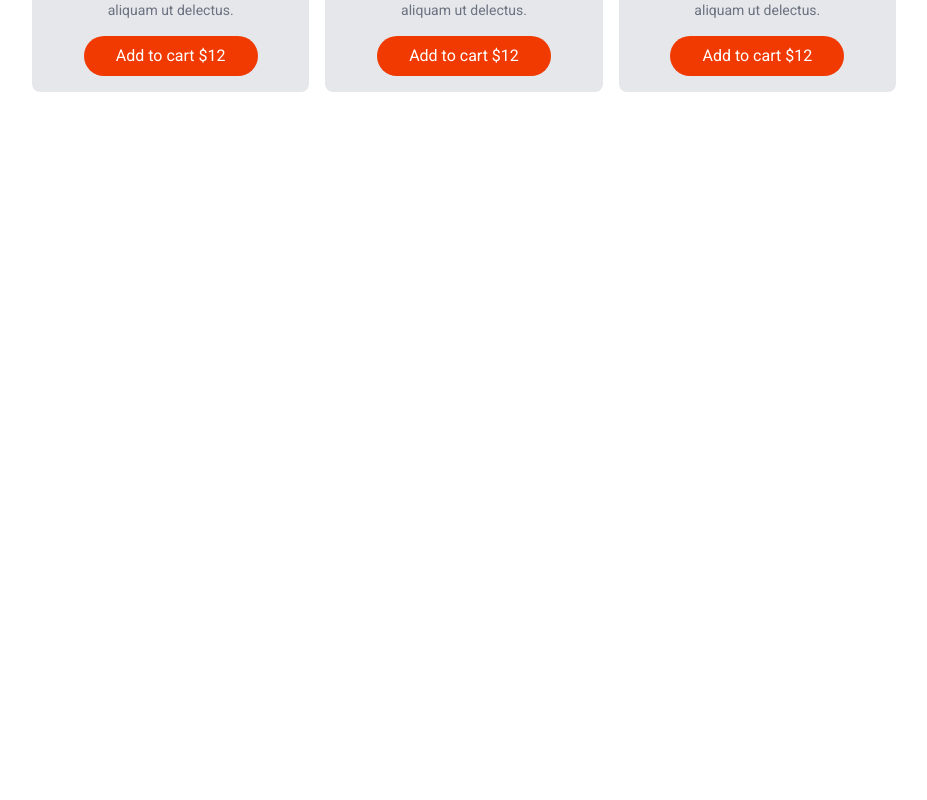
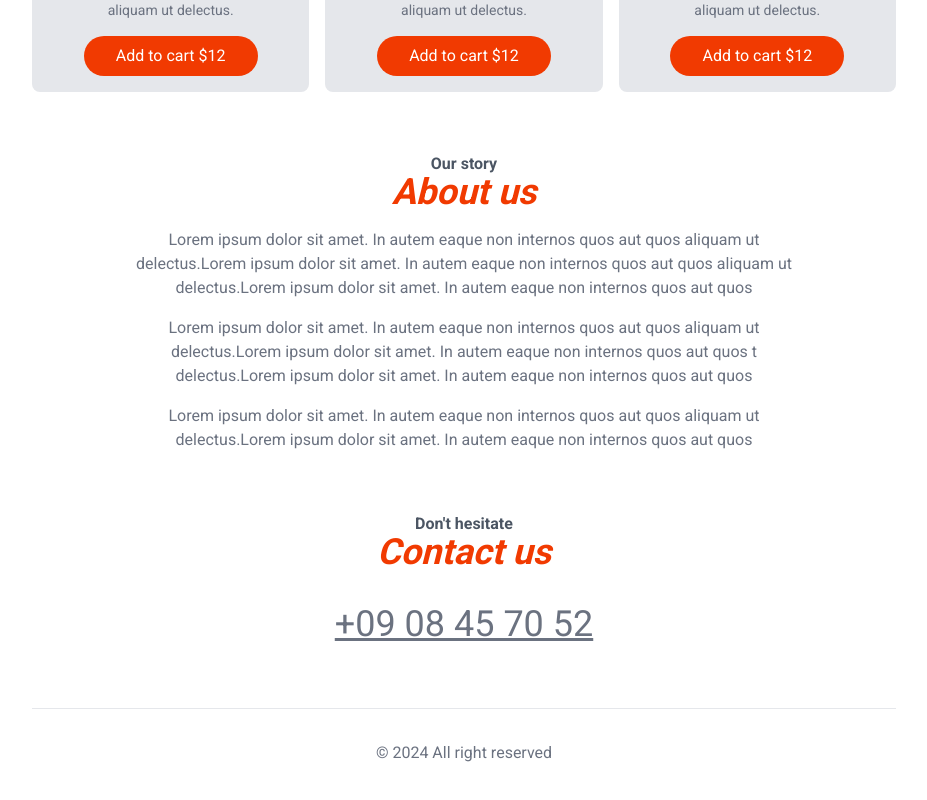
Before and after one commit to Jimmy-Ctln/Pizza-ordering-app, a Next.js app: page / in a window 1280 px wide. Shown: the part 1004-1804 px from the top of the page, without its empty margins (176-1103 px from the left). Before the commit the page ends 1112 px from the top, so only its background shows below. Built offline with nearby package versions, Linux system fonts and the light colour scheme.

Commit message:
Addition of a section at the bottom of the main page

```diff
--- a/src/app/page.js
+++ b/src/app/page.js
@@ -1,13 +1,47 @@
-import {Header} from "@/components/layout/Header"
-import {Hero} from "@/components/layout/Hero"
+import { Header } from "@/components/layout/Header";
+import { Hero } from "@/components/layout/Hero";
 import { HomeMenu } from "@/components/layout/HomeMenu";
+import { SectionHeader } from "@/components/layout/SectionHeader";
 
 export default function Home() {
   return (
     <>
-    <Header/>
-    <Hero/>
-    <HomeMenu/>
+      <Header />
+      <Hero />
+      <HomeMenu />
+      <section className="text-center my-16">
+        <SectionHeader subHeader={"Our story"} mainHeader={"About us"} />
+        <div className="text-gray-500 max-w-2xl mx-auto mt-4 flex flex-col gap-4">
+          <p>
+            Lorem ipsum dolor sit amet. In autem eaque non internos quos aut
+            quos aliquam ut delectus.Lorem ipsum dolor sit amet. In autem eaque
+            non internos quos aut quos aliquam ut delectus.Lorem ipsum dolor sit
+            amet. In autem eaque non internos quos aut quos
+          </p>
+          <p>
+            Lorem ipsum dolor sit amet. In autem eaque non internos quos aut
+            quos aliquam ut delectus.Lorem ipsum dolor sit amet. In autem eaque
+            non internos quos aut quos t delectus.Lorem ipsum dolor sit amet. In
+            autem eaque non internos quos aut quos
+          </p>
+          <p>
+            Lorem ipsum dolor sit amet. In autem eaque non internos quos aut
+            quos aliquam ut delectus.Lorem ipsum dolor sit amet. In autem eaque
+            non internos quos aut quos
+          </p>
+        </div>
+      </section>
+      <section className="text-center">
+        <SectionHeader subHeader={"Don't hesitate"} mainHeader={"Contact us"} />
+        <div className="mt-8">
+          <a className="text-4xl underline text-gray-500" href="tel:+0908457052">
+            +09 08 45 70 52
+          </a>
+        </div>
+      </section>
+      <footer className="border-t p-8 text-center text-gray-500 mt-16">
+        &copy; 2024 All right reserved
+      </footer>
     </>
   );
 }
```
